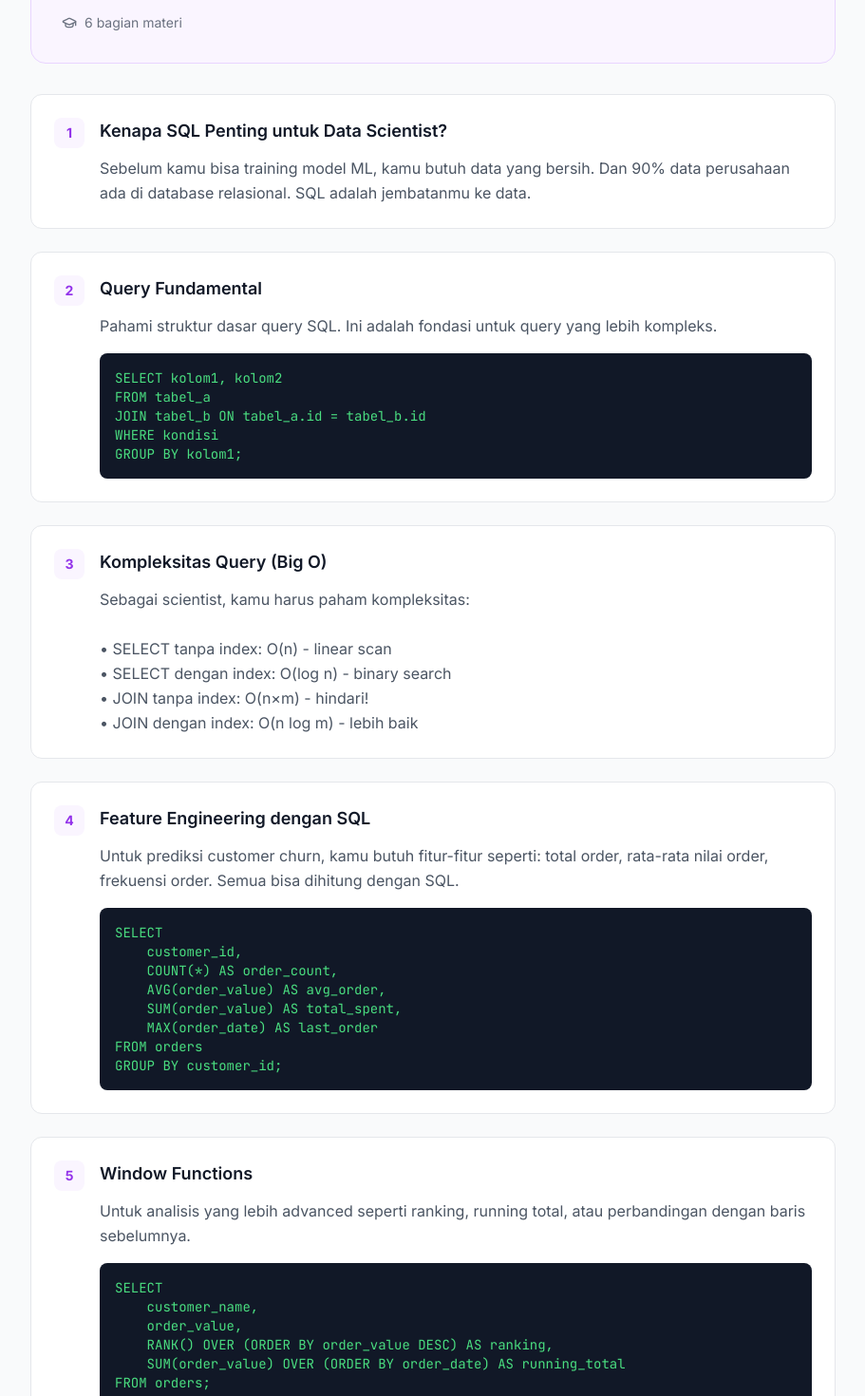
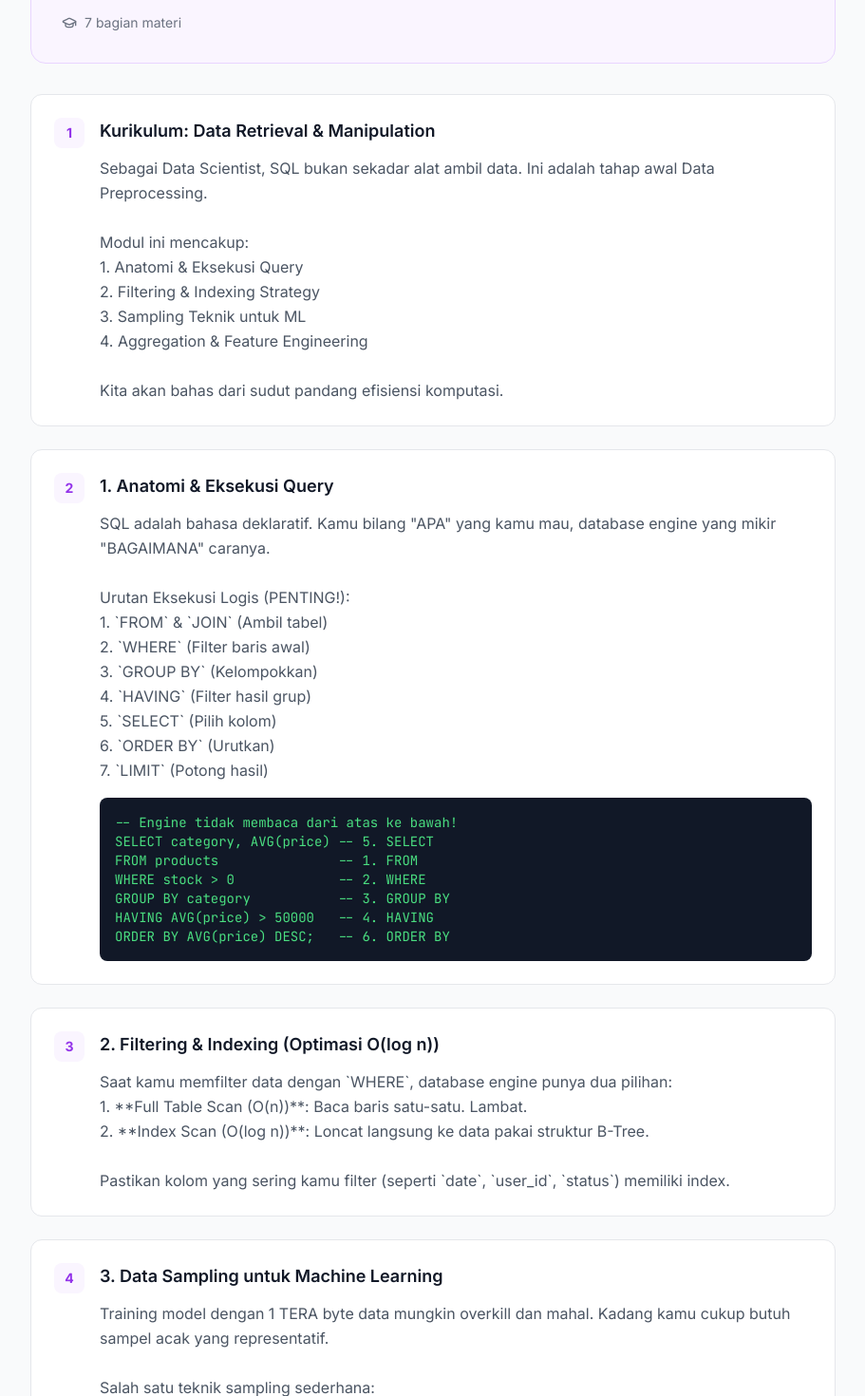
Before and after one commit to arra7trader/KURSUS-IT, a Next.js app in the folder frontend/: page /learn/1/1 in a window 1280 px wide. Shown: the part 200-1670 px from the top of the page at 95% size, without its empty margins (184-1095 px from the left). Built offline with nearby package versions, Linux system fonts and the light colour scheme.

Commit message:
feat: expanded lecture content with comprehensive curriculum

```diff
--- a/frontend/src/app/learn/[track]/[levelId]/page.tsx
+++ b/frontend/src/app/learn/[track]/[levelId]/page.tsx
@@ -47,97 +47,132 @@ interface ChatMessage {
     timestamp: Date;
 }
 
-// Konten Kuliah untuk Rendy (Data Analyst)
+// Konten Kuliah untuk Rendy (Data Analyst) - Expanded
 const lectureContentAnalyst = {
-    title: 'Dasar-dasar SQL: SELECT Query',
+    title: 'Dasar-dasar SQL: Menguasai SELECT Query',
     sections: [
         {
-            heading: 'Apa itu SQL?',
-            content: 'SQL (Structured Query Language) adalah bahasa standar untuk berkomunikasi dengan database. Hampir semua perusahaan menyimpan data mereka di database, jadi SQL adalah skill wajib untuk Data Analyst.',
+            heading: 'Kurikulum Pembelajaran',
+            content: 'Selamat datang di Level 1! Di sini kamu akan belajar fondasi utama SQL yang akan kamu gunakan di 80% pekerjaanmu sebagai Data Analyst.\n\nFokus kita hari ini:\n1. Mengambil data (SELECT)\n2. Memfilter data (WHERE)\n3. Mengurutkan data (ORDER BY)\n4. Membatasi hasil (LIMIT)\n5. Menggabungkan data (JOIN)\n\nMari kita bedah satu per satu.',
         },
         {
-            heading: 'Perintah SELECT',
-            content: 'SELECT adalah perintah paling dasar dan paling sering digunakan. Fungsinya untuk mengambil/membaca data dari database.',
-            code: `SELECT kolom1, kolom2
-FROM nama_tabel
-WHERE kondisi;`,
+            heading: '1. Mengambil Data (The Art of SELECT)',
+            content: 'SELECT adalah senjata utamamu. Tapi ingat, jangan pernah pakai `SELECT *` di production kecuali kamu mau dimarahin DBA (Database Administrator).\n\nKenapa?\n- Boros bandwidth\n- Bikin query lambat\n- Susah dibaca\n\nSelalu sebutkan kolom yang kamu butuhkan secara spesifik.',
+            code: `-- JANGAN lakukan ini:
+SELECT * FROM orders;
+
+-- LAKUKAN ini:
+SELECT order_id, customer_id, order_date, total_amount
+FROM orders;`,
         },
         {
-            heading: 'Contoh di Dunia Kerja',
-            content: 'Misal bos kamu minta: "Kasih saya daftar customer yang sudah order lebih dari Rp10 juta"',
-            code: `SELECT customer_name, total_order
+            heading: '2. Memfilter Data dengan Presisi (WHERE)',
+            content: 'Data di dunia nyata itu kotor dan banyak. Kamu butuh filter untuk mendapatkan insight yang relevan.\n\nOperator penting:\n- `=` (sama dengan)\n- `<>` atau `!=` (tidak sama dengan)\n- `>` (lebih besar), `<` (lebih kecil)\n- `IN` (cocokkan dengan list)\n- `LIKE` (pencarian pola teks)\n- `IS NULL` (cek data kosong)',
+            code: `-- Contoh: Cari customer dari Jakarta yang belanja > 1jt
+SELECT customer_name, email
 FROM customers
-WHERE total_order > 10000000;`,
+WHERE city = 'Jakarta'
+  AND total_spend > 1000000;
+
+-- Contoh: Cari email gmail
+SELECT email FROM customers WHERE email LIKE '%@gmail.com';`,
         },
         {
-            heading: 'Menggabungkan Tabel dengan JOIN',
-            content: 'Data di perusahaan biasanya tersebar di beberapa tabel. JOIN digunakan untuk menggabungkan data dari tabel-tabel tersebut.',
-            code: `SELECT c.customer_name, o.order_total
-FROM customers c
-JOIN orders o ON c.customer_id = o.customer_id;`,
+            heading: '3. Mengurutkan Data (ORDER BY)',
+            content: 'Data yang tidak urut itu membingungkan. Gunakan ORDER BY untuk menyusun cerita datamu.\n\n- `ASC` = Ascending (A-Z, 0-9)\n- `DESC` = Descending (Z-A, 9-0)',
+            code: `-- Urutkan dari belanja terbesar ke terkecil
+SELECT customer_name, total_spend
+FROM customers
+ORDER BY total_spend DESC;
+
+-- Urutkan berdasarkan kota, lalu nama
+SELECT city, customer_name
+FROM customers
+ORDER BY city ASC, customer_name ASC;`,
         },
         {
-            heading: 'Agregasi Data',
-            content: 'Untuk membuat laporan, kita sering perlu menghitung total, rata-rata, atau jumlah data. Gunakan fungsi agregasi: SUM, AVG, COUNT, MIN, MAX.',
-            code: `SELECT customer_name, SUM(order_value) AS total_belanja
-FROM customers c
-JOIN orders o ON c.customer_id = o.customer_id
-GROUP BY customer_name
-ORDER BY total_belanja DESC;`,
+            heading: '4. Membatasi Hasil (LIMIT)',
+            content: 'Saat eksplorasi data, jangan tarik 1 juta baris. Cukup intip 5-10 baris teratas dulu untuk paham struktur datanya.',
+            code: `SELECT * FROM big_table LIMIT 10;`,
         },
         {
-            heading: 'Tips dari Rendy',
-            content: '"Data cuma berguna kalau bisa bikin duit atau hemat waktu."\n\n• Selalu pikirkan: Apa tujuan bisnis dari query ini?\n• Query yang lambat = bos marah = karir terhambat\n• Pakai alias (AS) supaya hasil query mudah dibaca\n• Test query dengan LIMIT dulu sebelum run full data',
+            heading: '5. Menggabungkan Tabel (JOIN)',
+            content: 'Ini adalah "Super Power" SQL. Data jarang ada di satu tabel saja. Biasanya terpecah di tabel `users`, `orders`, `products`, dll.\n\nJenis JOIN utama:\n- `INNER JOIN`: Hanya data yang ada di KEDUA tabel (Irisan)\n- `LEFT JOIN`: Semua data tabel KIRI + data tabel KANAN yang cocok (jika ada)',
+            code: `-- Gabungkan tabel customers dan orders
+SELECT c.customer_name, o.order_date, o.amount
+FROM customers c
+JOIN orders o ON c.id = o.customer_id;`,
+        },
+        {
+            heading: 'Studi Kasus Bisnis: RFM Analysis',
+            content: 'Sebagai analis, kamu sering diminta membuat segmentasi customer. Salah satu metodenya adalah RFM (Recency, Frequency, Monetary).\n\nUntuk mendapatkan data Monetary (Total Uang), kita butuh agregasi:',
+            code: `SELECT
+    customer_name,
+    SUM(amount) AS total_monetary
+FROM orders
+GROUP BY customer_name
+ORDER BY total_monetary DESC
+LIMIT 5;`,
         },
     ],
 };
 
-// Konten Kuliah untuk Abdul (Data Scientist)
+// Konten Kuliah untuk Abdul (Data Scientist) - Expanded
 const lectureContentScientist = {
-    title: 'SQL untuk Data Science',
+    title: 'SQL untuk Data Science: Deep Dive',
     sections: [
         {
-            heading: 'Kenapa SQL Penting untuk Data Scientist?',
-            content: 'Sebelum kamu bisa training model ML, kamu butuh data yang bersih. Dan 90% data perusahaan ada di database relasional. SQL adalah jembatanmu ke data.',
+            heading: 'Kurikulum: Data Retrieval & Manipulation',
+            content: 'Sebagai Data Scientist, SQL bukan sekadar alat ambil data. Ini adalah tahap awal Data Preprocessing.\n\nModul ini mencakup:\n1. Anatomi & Eksekusi Query\n2. Filtering & Indexing Strategy\n3. Sampling Teknik untuk ML\n4. Aggregation & Feature Engineering\n\nKita akan bahas dari sudut pandang efisiensi komputasi.',
         },
         {
-            heading: 'Query Fundamental',
-            content: 'Pahami struktur dasar query SQL. Ini adalah fondasi untuk query yang lebih kompleks.',
-            code: `SELECT kolom1, kolom2
-FROM tabel_a
-JOIN tabel_b ON tabel_a.id = tabel_b.id
-WHERE kondisi
-GROUP BY kolom1;`,
+            heading: '1. Anatomi & Eksekusi Query',
+            content: 'SQL adalah bahasa deklaratif. Kamu bilang "APA" yang kamu mau, database engine yang mikir "BAGAIMANA" caranya.\n\nUrutan Eksekusi Logis (PENTING!):\n1. `FROM` & `JOIN` (Ambil tabel)\n2. `WHERE` (Filter baris awal)\n3. `GROUP BY` (Kelompokkan)\n4. `HAVING` (Filter hasil grup)\n5. `SELECT` (Pilih kolom)\n6. `ORDER BY` (Urutkan)\n7. `LIMIT` (Potong hasil)',
+            code: `-- Engine tidak membaca dari atas ke bawah!
+SELECT category, AVG(price) -- 5. SELECT
+FROM products               -- 1. FROM
+WHERE stock > 0             -- 2. WHERE
+GROUP BY category           -- 3. GROUP BY
+HAVING AVG(price) > 50000   -- 4. HAVING
+ORDER BY AVG(price) DESC;   -- 6. ORDER BY`,
         },
         {
-            heading: 'Kompleksitas Query (Big O)',
-            content: 'Sebagai scientist, kamu harus paham kompleksitas:\n\n• SELECT tanpa index: O(n) - linear scan\n• SELECT dengan index: O(log n) - binary search\n• JOIN tanpa index: O(n×m) - hindari!\n• JOIN dengan index: O(n log m) - lebih baik',
+            heading: '2. Filtering & Indexing (Optimasi O(log n))',
+            content: 'Saat kamu memfilter data dengan `WHERE`, database engine punya dua pilihan:\n1. **Full Table Scan (O(n))**: Baca baris satu-satu. Lambat.\n2. **Index Scan (O(log n))**: Loncat langsung ke data pakai struktur B-Tree.\n\nPastikan kolom yang sering kamu filter (seperti `date`, `user_id`, `status`) memiliki index.',
         },
         {
-            heading: 'Feature Engineering dengan SQL',
-            content: 'Untuk prediksi customer churn, kamu butuh fitur-fitur seperti: total order, rata-rata nilai order, frekuensi order. Semua bisa dihitung dengan SQL.',
-            code: `SELECT
-    customer_id,
-    COUNT(*) AS order_count,
-    AVG(order_value) AS avg_order,
-    SUM(order_value) AS total_spent,
-    MAX(order_date) AS last_order
-FROM orders
-GROUP BY customer_id;`,
+            heading: '3. Data Sampling untuk Machine Learning',
+            content: 'Training model dengan 1 TERA byte data mungkin overkill dan mahal. Kadang kamu cukup butuh sampel acak yang representatif.\n\nSalah satu teknik sampling sederhana:',
+            code: `-- Ambil 10% sampel acak (PostgreSQL/SQLite)
+SELECT * FROM large_dataset
+ORDER BY RANDOM()
+LIMIT (SELECT count(*) * 0.1 FROM large_dataset);`,
         },
         {
-            heading: 'Window Functions',
-            content: 'Untuk analisis yang lebih advanced seperti ranking, running total, atau perbandingan dengan baris sebelumnya.',
-            code: `SELECT
-    customer_name,
-    order_value,
-    RANK() OVER (ORDER BY order_value DESC) AS ranking,
-    SUM(order_value) OVER (ORDER BY order_date) AS running_total
-FROM orders;`,
+            heading: '4. Feature Engineering: Window Functions',
+            content: 'Window functions adalah game-changer untuk time-series data atau sequential data. Dia memungkinkan kalkulasi antar-baris tanpa `GROUP BY` yang merusak detail baris.\n\nContoh: Menghitung Moving Average.',
+            code: `-- Moving Average 3 hari terakhir
+SELECT
+    date,
+    sales,
+    AVG(sales) OVER (
+        ORDER BY date
+        ROWS BETWEEN 2 PRECEDING AND CURRENT ROW
+    ) as moving_avg_3d
+FROM daily_sales;`,
         },
         {
-            heading: 'Tips dari Abdul',
-            content: '"Pahami matematika di balik algoritmanya."\n\n• Selalu cek EXPLAIN PLAN untuk optimasi query\n• Gunakan index pada kolom yang sering di-filter\n• Tulis query yang reproducible dan terdokumentasi\n• Validasi hasil query dengan statistik deskriptif',
+            heading: '5. Handling NULL Values (Data Cleaning)',
+            content: 'NULL di SQL itu unik. `NULL != NULL`. NULL artinya "tidak diketahui".\n\nUntuk cleaning data ML, kamu sering perlu imputasi (isi data kosong).',
+            code: `-- Imputasi nilai NULL dengan rata-rata (COALESCE)
+SELECT
+    id,
+    COALESCE(age, (SELECT AVG(age) FROM users)) as age_clean
+FROM users;`,
+        },
+        {
+            heading: 'Challenge Time: Kompleksitas',
+            content: 'Di challenge nanti, kamu akan diminta menggabungkan data. Pikirkan: Jika kamu melakukan JOIN pada kolom yang tidak di-index, berapa cost komputasinya? O(N*M)? Bisakah kita filter dulu sebelum JOIN untuk mengurangi N dan M?',
         },
     ],
 };
```
